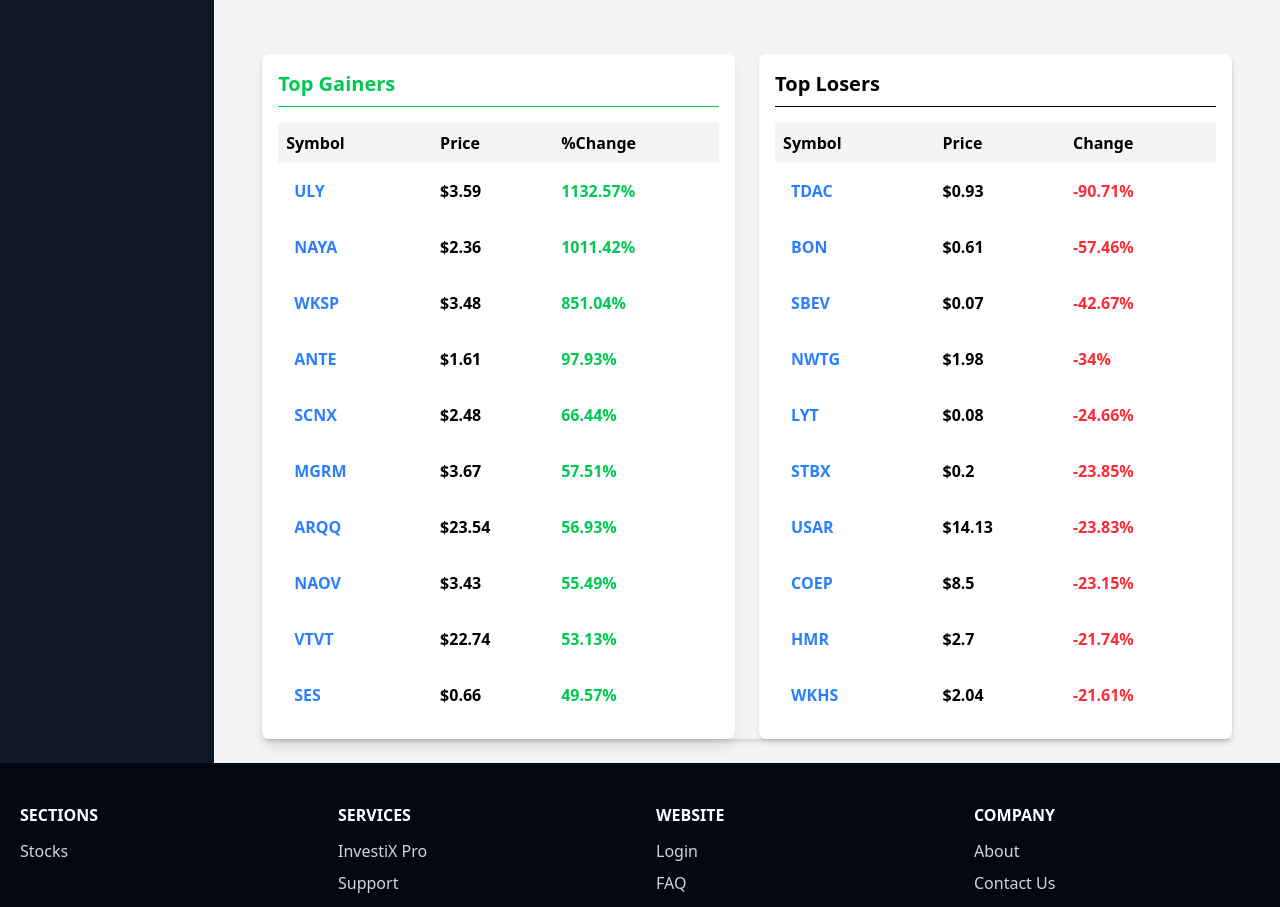
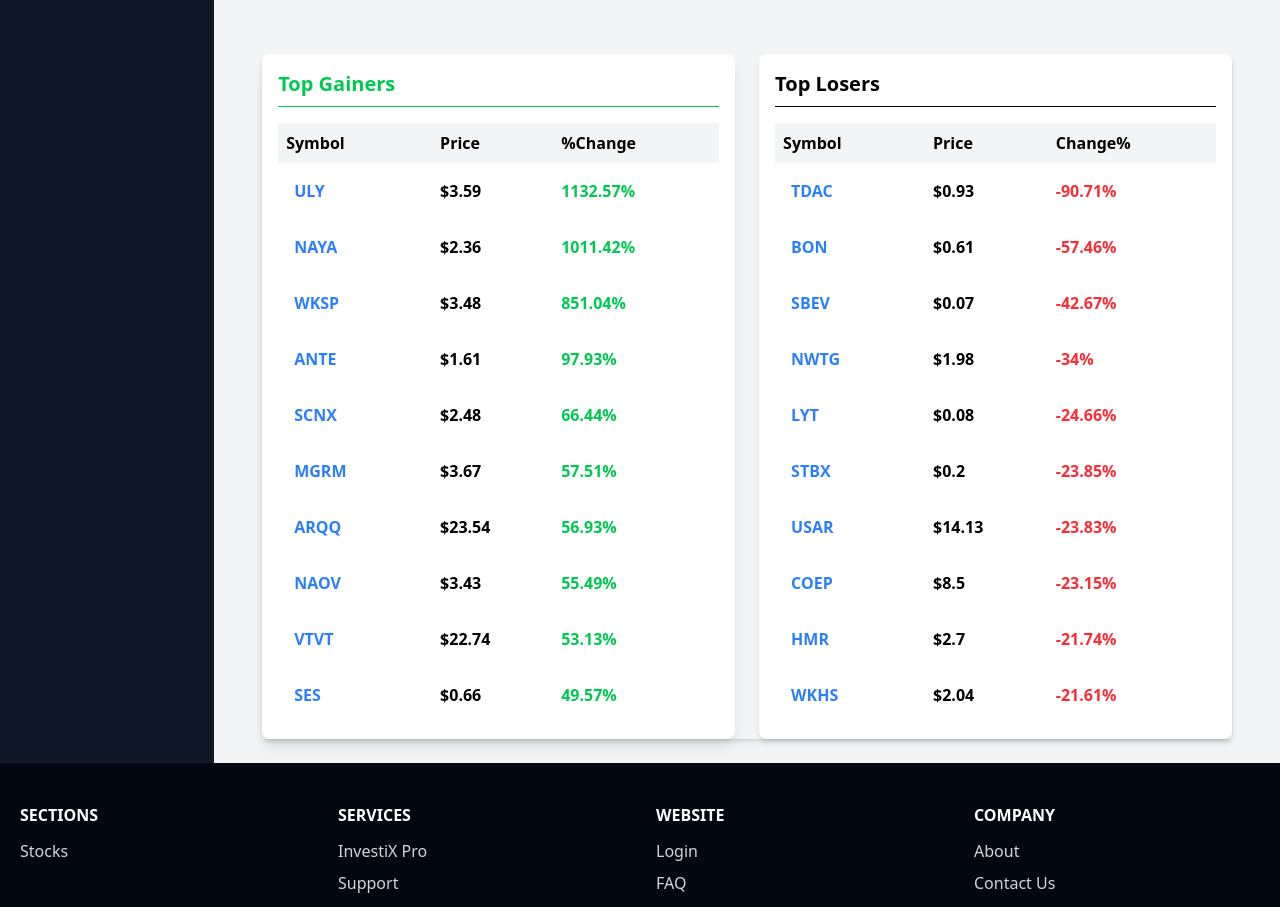
Before and after one commit to Chandrashekher1/InvestiX_Hackathon, a React (Vite) app: page / in a window 1280 px wide. Shown: the part 1140-2047 px from the top of the page. Built offline with nearby package versions, Linux system fonts and the light colour scheme; no server answers.

Commit message:
update %

```diff
--- a/src/pages/Home.jsx
+++ b/src/pages/Home.jsx
@@ -104,7 +104,7 @@ const Home = () => {
                 <tr className="bg-gray-100">
                   <th className="p-2">Symbol</th>
                   <th className="p-2 ">Price</th>
-                  <th className="p-2 ">Change</th>
+                  <th className="p-2 ">Change%</th>
                 </tr>
               </thead>
               <tbody>
```
